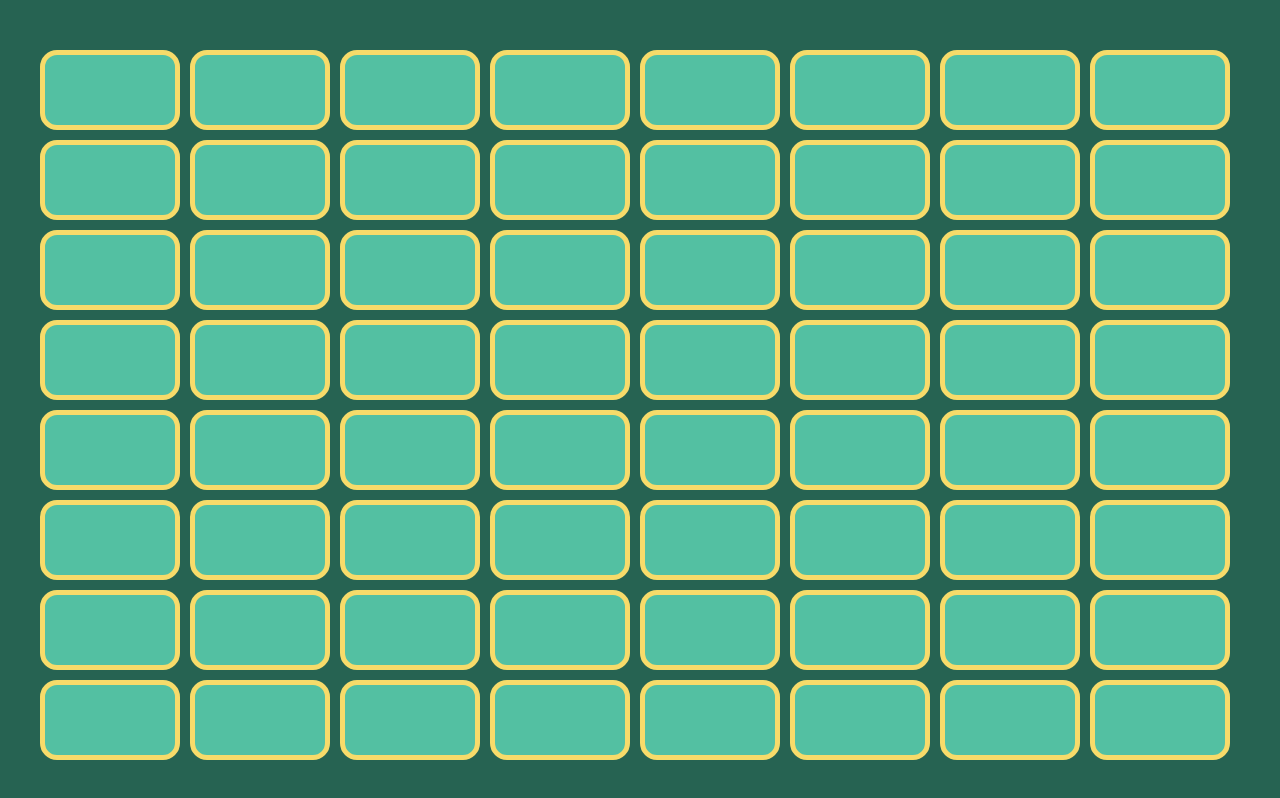
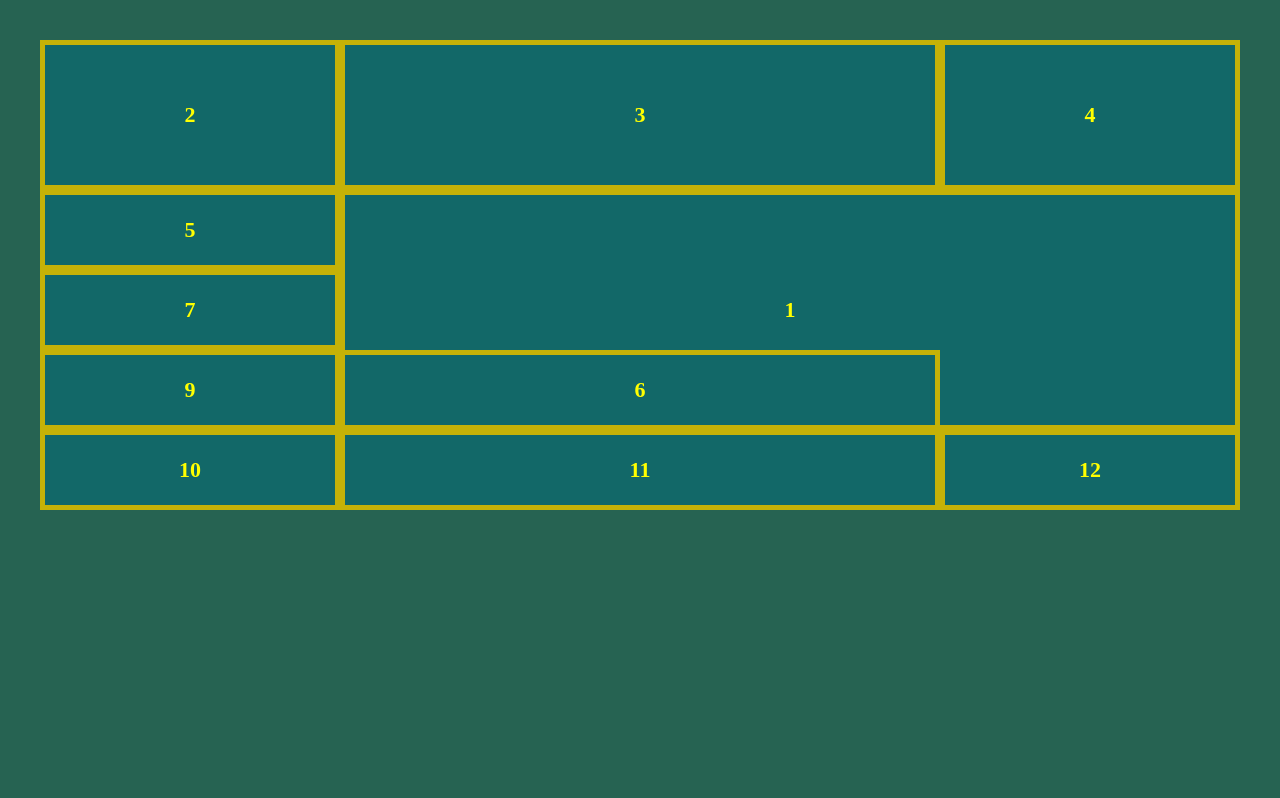
Before and after one commit to MarcosHogs97/Grid, a plain HTML site: page index.html in a window 1280 px wide. Drawn offline with Linux system fonts and the light colour scheme.

Commit message:
midificaçao de layout e z-index

```diff
--- a/index.html
+++ b/index.html
@@ -44,161 +44,5 @@
         <div class="d12">
             <p>12</p>
         </div>
-        <div class="d13">
-            <p>13</p>
-        </div>
-        <div class="d14">
-            <p>14</p>
-        </div>
-        <div class="d15">
-            <p>15</p>
-        </div>
-        <div class="d16">
-            <p>16</p>
-        </div>
-        <div class="d17">
-            <p>17</p>
-        </div>
-        <div class="d18">
-            <p>18</p>
-        </div>
-        <div class="d19">
-            <p>19</p>
-        </div>
-        <div class="d20">
-            <p>20</p>
-        </div>
-        <div class="d21">
-            <p>21</p>
-        </div>
-        <div class="d22">
-            <p>22</p>
-        </div>
-        <div class="d23">
-            <p>23</p>
-        </div>
-        <div class="d24">
-            <p>24</p>
-        </div>
-        <div class="d25">
-            <p>25</p>
-        </div>
-        <div class="d26">
-            <p>26</p>
-        </div>
-        <div class="d27">
-            <p>27</p>
-        </div>
-        <div class="d28">
-            <p>28</p>
-        </div>
-        <div class="d29">
-            <p>29</p>
-        </div>
-        <div class="d30">
-            <p>30</p>
-        </div>
-        <div class="d31">
-            <p>31</p>
-        </div>
-        <div class="d32">
-            <p>32</p>
-        </div>
-        <div class="d33">
-            <p>33</p>
-        </div>
-        <div class="d34">
-            <p>34</p>
-        </div>
-        <div class="d35">
-            <p>35</p>
-        </div>
-        <div class="d36">
-            <p>36</p>
-        </div>
-        <div class="d37">
-            <p>37</p>
-        </div>
-        <div class="d38">
-            <p>38</p>
-        </div>
-        <div class="d39">
-            <p>39</p>
-        </div>
-        <div class="d40">
-            <p>40</p>
-        </div>
-        <div class="d41">
-            <p>41</p>
-        </div>
-        <div class="d42">
-            <p>42</p>
-        </div>
-        <div class="d43">
-            <p>43</p>
-        </div>
-        <div class="d44">
-            <p>44</p>
-        </div>
-        <div class="d45">
-            <p>45</p>
-        </div>
-        <div class="d46">
-            <p>46</p>
-        </div>
-        <div class="d47">
-            <p>47</p>
-        </div>
-        <div class="d48">
-            <p>48</p>
-        </div>
-        <div class="d49">
-            <p>49</p>
-        </div>
-        <div class="d50">
-            <p>50</p>
-        </div>
-        <div class="d51">
-            <p>51</p>
-        </div>
-        <div class="d52">
-            <p>52</p>
-        </div>
-        <div class="d53">
-            <p>53</p>
-        </div>
-        <div class="d54">
-            <p>54</p>
-        </div>
-        <div class="d55">
-            <p>55</p>
-        </div>
-        <div class="d56">
-            <p>56</p>
-        </div>
-        <div class="d57">
-            <p>57</p>
-        </div>
-        <div class="d58">
-            <p>58</p>
-        </div>
-        <div class="d59">
-            <p>59</p>
-        </div>
-        <div class="d60">
-            <p>60</p>
-        </div>
-        <div class="d61">
-            <p>61</p>
-        </div>
-        <div class="d62">
-            <p>62</p>
-        </div>
-        <div class="d63">
-            <p>63</p>
-        </div>
-        <div class="d64">
-            <p>64</p>
-        </div>
 </body>
 </html>
--- a/style.css
+++ b/style.css
@@ -3,31 +3,41 @@ html,body{
     height: calc(100%-40px);
     background-color: #266352;
 }
+body{
+    display: grid;
+    grid-template-columns: 3fr 6fr 3fr;
+    grid-template-rows: 150px auto auto auto;
+
+}
 div{
     display: flex;
     align-items: center;
     justify-content: center;
+    text-align: center;
+    height: auto;
     font-size: 22px;
-    margin-top: 10px;
-    margin-right: 10px;
-    border: 5px solid #f7db6a;
-    border-radius: 17px;
-    background: #53c0a2;
+    font-weight: bolder;
+    background-color: rgb(18, 104, 104);
+    border: 5px solid #c5b207;
+    color: yellow;
 }
-p{
-    opacity: 0;
+.d8{
+    grid-column-start: 2;
+    grid-column-end: 4;
+    grid-row-start: 3;
+    grid-row-end: 5;
 }
-body{
-    display: grid;
-    grid-template-columns: repeat(8, 1fr);
-    grid-template-rows: repeat(8, 1fr);
-
+.d1{
+    grid-column-start: 2;
+    grid-column-end: 4;
+    grid-row-start: 2;
+    grid-row-end: 5;
+    z-index: 1;
 }
-
-div:hover{
-    border: 5px solid red;
-    transform: scale(115%);
+.d6{
+    grid-column-start: 2;
+    grid-column-end: 3;
+    grid-row-start:  4;
+    grid-row-end: 5;
+    z-index: 2;
 }
-p:hover{
-    opacity: 1;
-}
```
